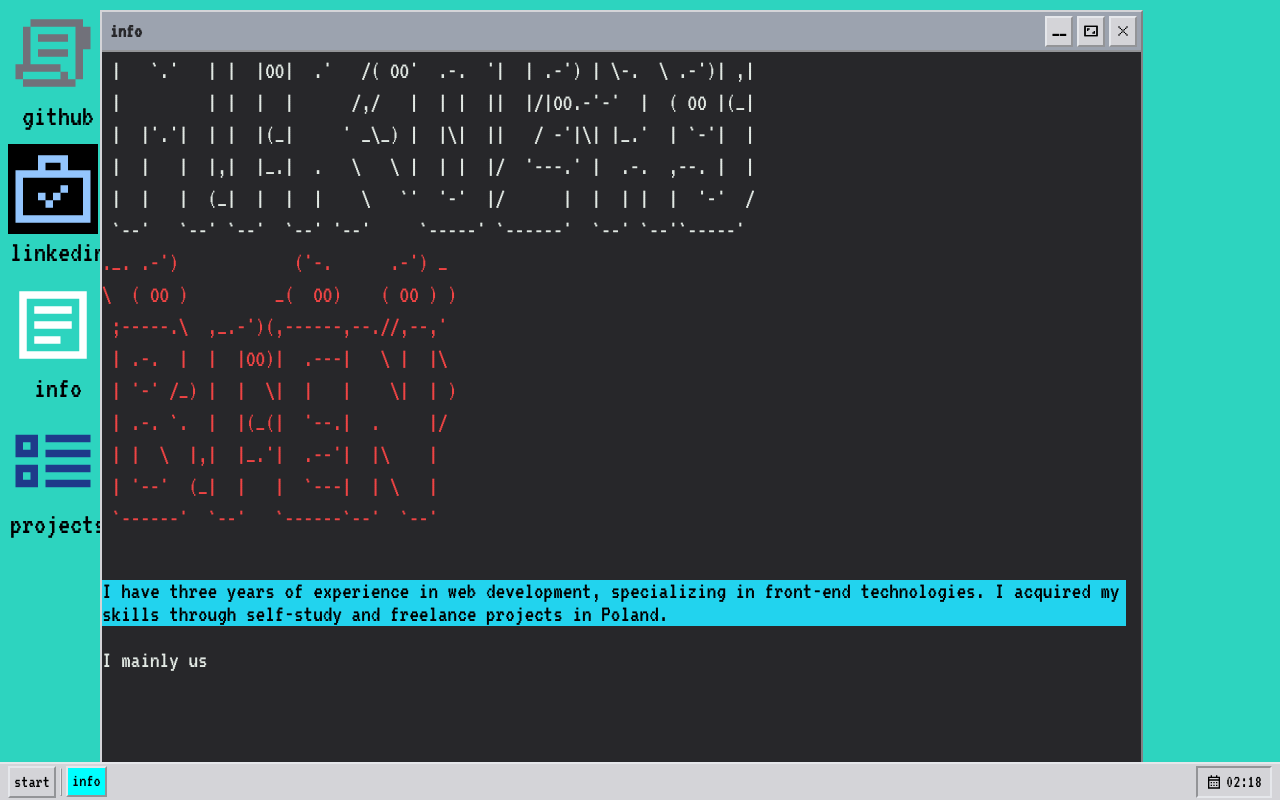
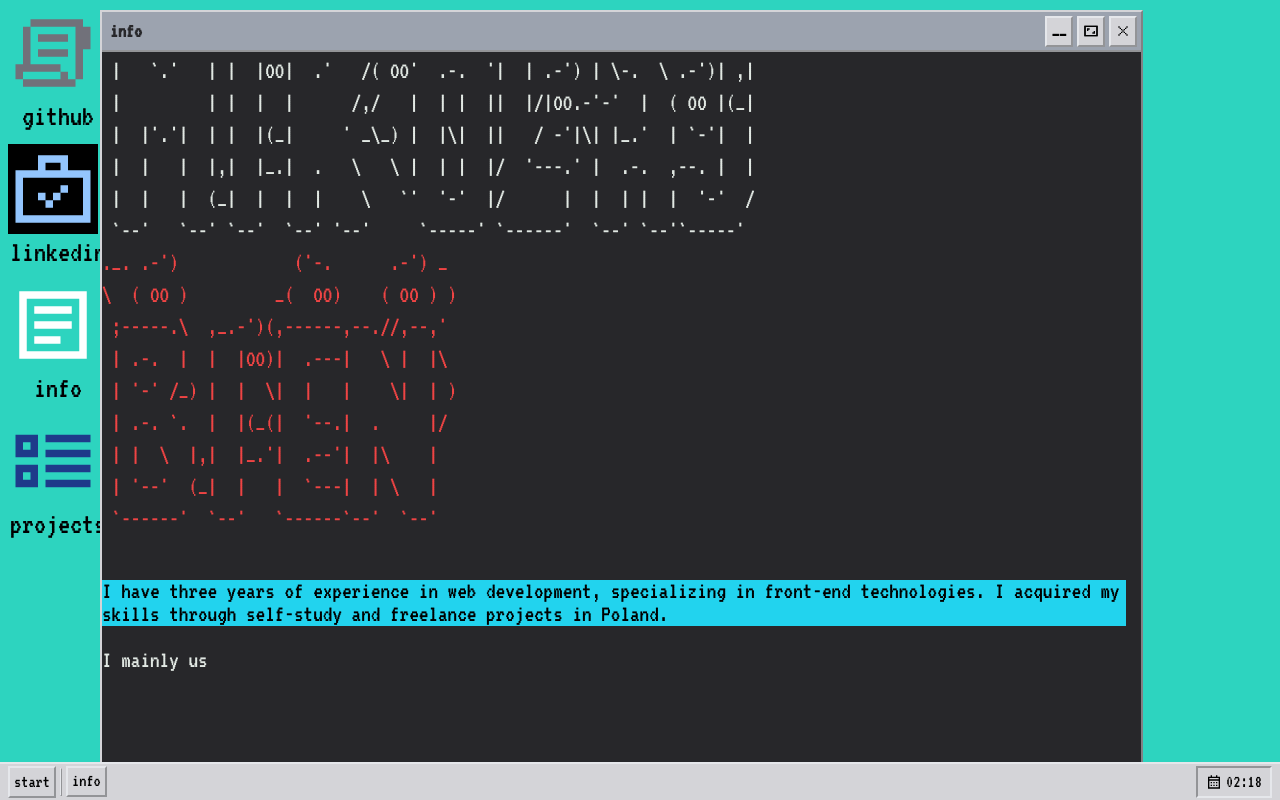
Before and after one commit to bieniucieniu/desktop-website, a Next.js app: page /info in a window 1280 px wide. Built offline with nearby package versions, Linux system fonts and the light colour scheme.

Commit message:
remove win layer indicator from taskbar

```diff
--- a/components/Main/Taskbar.tsx
+++ b/components/Main/Taskbar.tsx
@@ -5,28 +5,9 @@ import MainMenu from "./MainMenu"
 import * as Separator from "@radix-ui/react-separator"
 import { useWindows } from "../ui/Window"
 import { MButton } from "../ui/MButton"
-import { useTransform } from "framer-motion"
 
-function WindowButton({
-  style,
-  length,
-  layer,
-  ...props
-}: Parameters<typeof MButton>[0] & {
-  layer: { get: () => number } | undefined
-  length: number
-}) {
-  const backgroundColor = useTransform(() =>
-    layer?.get() === length ? "aqua" : undefined
-  )
-
-  return (
-    <MButton
-      className="border-outset"
-      {...props}
-      style={{ backgroundColor, ...style }}
-    />
-  )
+function WindowButton({ style, ...props }: Parameters<typeof MButton>[0] & {}) {
+  return <MButton className="border-outset" {...props} style={{ ...style }} />
 }
 
 export function Taskbar({ className }: { className?: string }) {
@@ -45,20 +26,20 @@ export function Taskbar({ className }: { className?: string }) {
           className="border-outset border my-0.5"
         />
         <ul className="flex flex-col flex-wrap">
-          {WindowsControlls.map((e) => (
+          {WindowsControlls.map((e) =>
+            e ? (
               <li key={e.id}>
                 <WindowButton
                   onClick={() => {
                     e.open?.set(true)
                     e.focusWindow()
                   }}
-                layer={e.layer}
-                length={WindowsControlls.length}
                 >
                   {e.name}
                 </WindowButton>
               </li>
-          ))}
+            ) : null
+          )}
         </ul>
       </section>
       <Clock />
--- a/components/ui/Window.tsx
+++ b/components/ui/Window.tsx
@@ -86,7 +86,7 @@ export function useWindows() {
   }
   const WindowsControlls = [...windows.keys()].map((id) => {
     const w = windows.get(id)
-
+    if (!w) return
     return {
       id,
       focusWindow: () => focusWindow(id),
```
Lines whose indentation alone changed are shown as unchanged.
